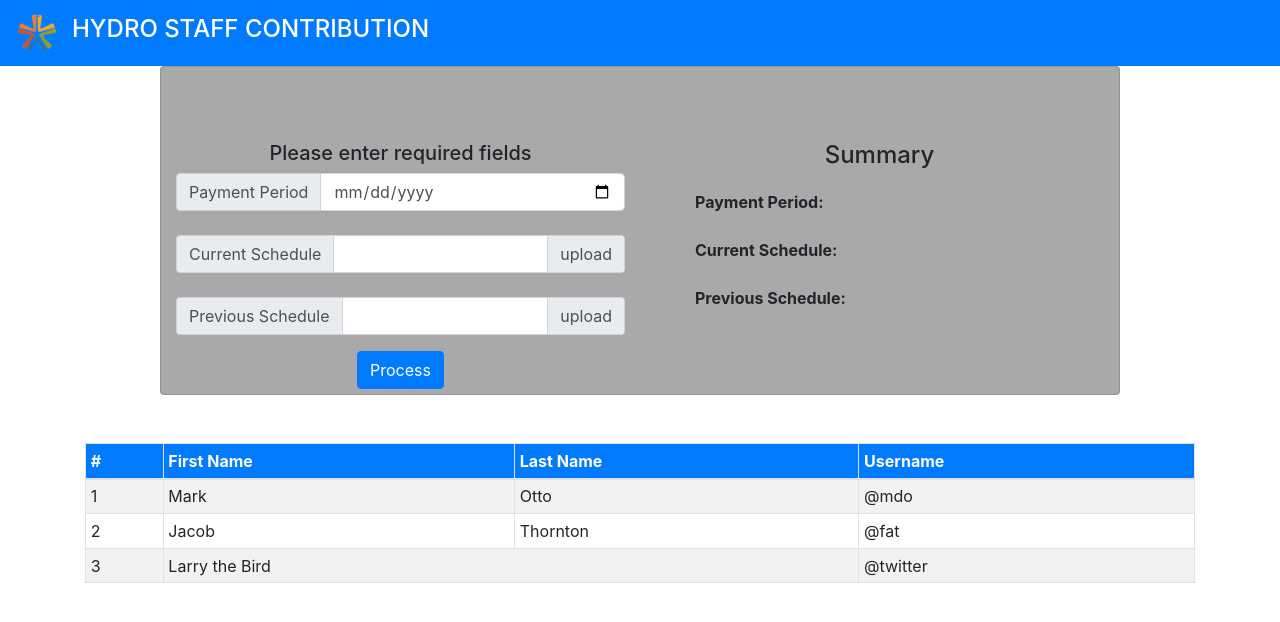
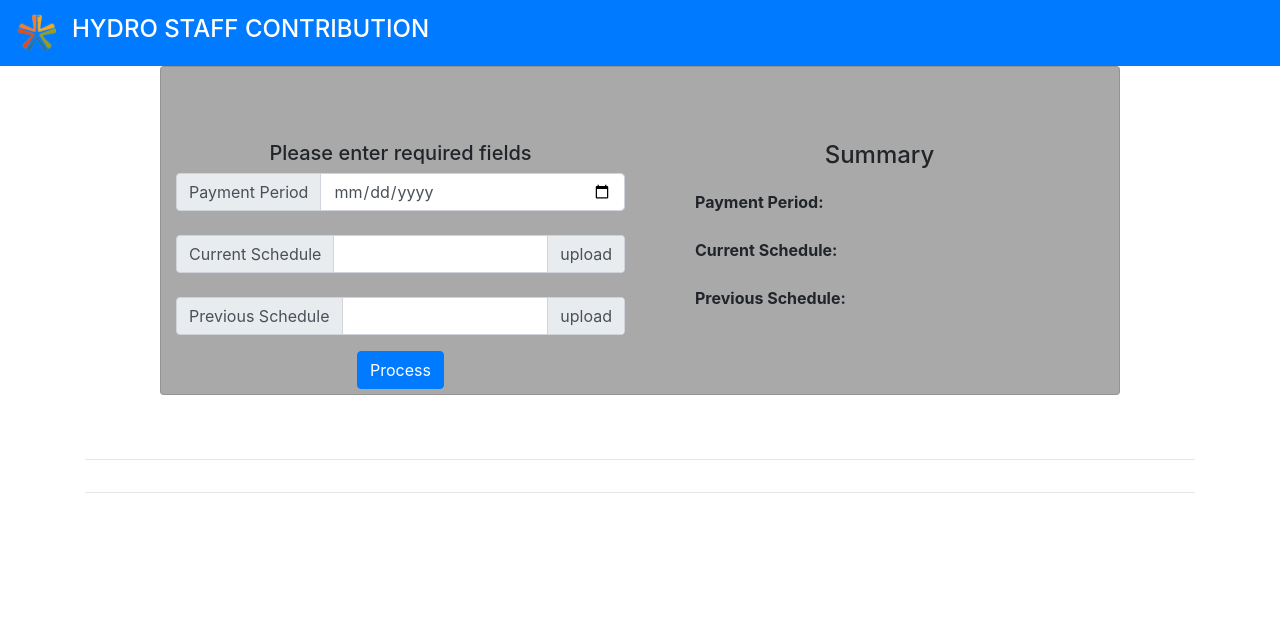
Before and after one commit to learnseyi/hydro, a React (Create React App) app: page / in a window 1280 px wide. Shown: the top 622 px of the page. Built offline with nearby package versions, Linux system fonts and the light colour scheme.

Commit message:
created dynamic display and rendering of updated worksheet - 04/19/2021

```diff
--- a/src/components/FormSection/FormSection.js
+++ b/src/components/FormSection/FormSection.js
@@ -15,8 +15,8 @@ const FormSection = ({files,setFiles,paymentPeriod,setPaymentPeriod,handleSubmit
         'Employer_Account',
         paymentPeriod,
         'Total-1',
+        processingPeriod,
         'Employee Account',
-        processingPeriod,
         'Total'
         ]
 
@@ -37,7 +37,6 @@ const FormSection = ({files,setFiles,paymentPeriod,setPaymentPeriod,handleSubmit
     const handleChange = (e)=>{
         e.target.id === "current-schedule" ? setCurLabel(e.target.value) : setPrevLabel(e.target.value)
         setFiles([...files,e.target.files[0]])
-        console.log(e.target.files[0])
     }
 
 
--- a/src/components/Functions/ProcessFile.js
+++ b/src/components/Functions/ProcessFile.js
@@ -10,9 +10,8 @@ export const processFile= (file,heading)=>{
       const wb = xlsx.read(arrayBuffer,{type:'buffer'});
       const wsname = wb.SheetNames[0];
       const ws = wb.Sheets[wsname];
-      const data = xlsx.utils.sheet_to_json(ws,{ header:heading,blankrows: false,defval:null});
-      Promise.all(data).then(d => console.log(d))
-
+      const data = xlsx.utils.sheet_to_json(ws,{ header: heading,blankrows: false,defval:null});
+      resolve(data)
     }
 
      fileReader.onerror = (error)=>{
--- /dev/null
+++ b/src/components/ProcessedSchedule/ProceesNew.js
@@ -0,0 +1,55 @@
+
+
+// const hasTotal = (label)=>{
+//     return label.includes('Total')
+// }
+
+// const hasNumber = (myString)=>{
+//     return /\d/.test(myString);
+//   }
+
+// const getContribution =(empList)=>{
+// const contributionList = []
+// empList?.slice(2).map(list =>{
+//     if(hasNumber(Object.keys(list))){
+//         contributionList.push({'name':list.Name,'contribution':[list.Total,list['Total-1']]})
+//     }
+
+// })
+// return contributionList
+// }
+
+
+// const createnewWb = (pre,cur,contribution)=>{
+//     const contrib = contribution(pre)
+//     console.log('contrib is:',contrib)
+//     pre?.forEach(emp =>{
+//         contrib?.forEach(cont =>{
+//             if(emp.Name === cont.name){
+//                 console.log({"name":emp.Name,"contribution":cont.contribution})
+//                 console.log(emp)
+//             }
+//         })
+//     })
+// }
+// createnewWb(pre.value,getContribution)
+
+export const ProcessNew =(pre,cur)=>{
+    if(pre === 'undefined' || cur === 'undefined')  return
+     return new Promise((resolve,reject)=>{
+        const hasNumber = (myString)=>{
+            return /\d/.test(myString);
+          }
+        const getContribution =(empList)=>{
+            const contributionList = []
+            empList?.slice(2).map(list =>{
+                if(hasNumber(Object.keys(list))){
+                    contributionList.push({'name':list.Name,'contribution':[list.Total,list['Total-1']]})
+              }
+        })
+        resolve(contributionList)
+    }
+    getContribution(pre,cur)
+    reject('error')
+    })
+}
--- a/src/components/ProcessedSchedule/ProcessedSchedule.js
+++ b/src/components/ProcessedSchedule/ProcessedSchedule.js
@@ -1,40 +1,103 @@
-import React from 'react';
+import React,{useState,useEffect} from 'react';
 import {Container,Table} from 'react-bootstrap';
+import {ProcessNew} from './ProceesNew'
 
 
 
 
-const ProcessedSchedule = ()=>{
+const ProcessedSchedule = ({resolvedPromise})=>{
+   const [pre,setPre] = useState([])
+   const [cur,setCur] = useState([])
+   const [update,setUpdate] = useState([])
 
+
+
+    const getInfo = (resolvedPromise)=>{
+        setTimeout(()=>{
+            if(resolvedPromise.length){
+                setCur(resolvedPromise[0])
+                 setPre(resolvedPromise[1])
+             }
+        },1000)
+
+    }
+
+    const createSchedule =(pre,cur)=>{
+        const list = []
+        pre?.forEach(emp =>{
+            cur.forEach(cont =>{
+                if(emp.Name === cont.name){
+                    emp["Total"] = cont.contribution[0]
+                    emp["Total-1"] = cont.contribution[1]
+                    list.push(emp)
+                        }
+                    })
+                })
+                return list;
+    }
+
+
+    getInfo(resolvedPromise)
+useEffect(()=>{
+    ProcessNew(cur.value,pre.value)
+    .then(data => createSchedule(pre.value,data))
+    .then(info => setUpdate(info))
+    .catch(error => console.log(error))
+},[cur,pre])
+   console.log(update)
     return(
         <Container className="pt-5">
         <Table striped bordered hover size="sm" >
             <thead>
-                <tr className="bg-primary text-white">
-                <th>#</th>
-                <th>First Name</th>
-                <th>Last Name</th>
-                <th>Username</th>
+                <tr className="bg-primary text-white text-center">
+                    {pre.value ? Object.keys(pre.value[0]).map((label,i)=>{
+                        return <th key={i}>{label}</th>
+                    }): null}
                 </tr>
             </thead>
             <tbody>
-                <tr>
-                <td>1</td>
-                <td>Mark</td>
-                <td>Otto</td>
-                <td>@mdo</td>
+
+                    {pre.value ? pre.value.slice(2).map((info,i)=>{
+                          return <tr key={i}className='text-center'>
+                               {Object.keys(info).map((key,j)=><td key={j}>{info[key]}</td>)}
+                                </tr>
+                    }): null}
+            </tbody>
+        </Table>
+        <hr></hr>
+        <Table striped bordered hover size="sm" >
+            <thead>
+                <tr className="bg-primary text-white text-center">
+                    {pre.value ? Object.keys(pre.value[0]).map((label,i)=>{
+                        return <th key={i}>{label}</th>
+                    }): null}
                 </tr>
-                <tr>
-                <td>2</td>
-                <td>Jacob</td>
-                <td>Thornton</td>
-                <td>@fat</td>
+            </thead>
+            <tbody>
+
+                    {cur.value ? cur.value.slice(2).map((info,i)=>{
+                          return <tr key={i}className='text-center'>
+                               {Object.keys(info).map((key,j)=><td key={j}>{info[key]}</td>)}
+                                </tr>
+                    }): null}
+            </tbody>
+        </Table>
+        <hr></hr>
+        <Table striped bordered hover size="sm" >
+            <thead>
+                <tr className="bg-primary text-white text-center">
+                    {pre.value ? Object.keys(pre.value[0]).map((label,i)=>{
+                        return <th key={i}>{label}</th>
+                    }): null}
                 </tr>
-                <tr>
-                <td>3</td>
-                <td colSpan="2">Larry the Bird</td>
-                <td>@twitter</td>
-                </tr>
+            </thead>
+            <tbody>
+
+                    {update ? update.map((info,i)=>{
+                          return <tr key={i}className='text-center'>
+                               {Object.keys(info).map((key,j)=><td key={j}>{info[key]}</td>)}
+                                </tr>
+                    }): null}
             </tbody>
         </Table>
         </Container>
--- a/src/components/main/Main.js
+++ b/src/components/main/Main.js
@@ -8,13 +8,17 @@ const Main = ()=>{
     const [files,setFiles] = useState([]);
     const [paymentPeriod,setPaymentPeriod] = useState('');
     const [alert,setAlert] =useState(false)
+    const [resolvedPromise,setResolvedPromise] = useState([]);
 
 
         const handleSubmit =(files,heading)=>{
+            const tempHolding = []
             checkInput()
             files?.map((file,i)=>{
-               return  processFile(file,heading)
+                return tempHolding.push(processFile(file,heading))
+
             })
+            Promise.allSettled(tempHolding).then(res => setResolvedPromise(res))
         }
         const checkInput = ()=>{
             if(files?.length < 2 || paymentPeriod === ' '){
@@ -34,8 +38,7 @@ const Main = ()=>{
              handleSubmit={handleSubmit}
              />
              <ProcessedSchedule
-             file={files}
-             paymentPeriod={paymentPeriod}
+             resolvedPromise={resolvedPromise}
              />
         </React.Fragment>
 
```
